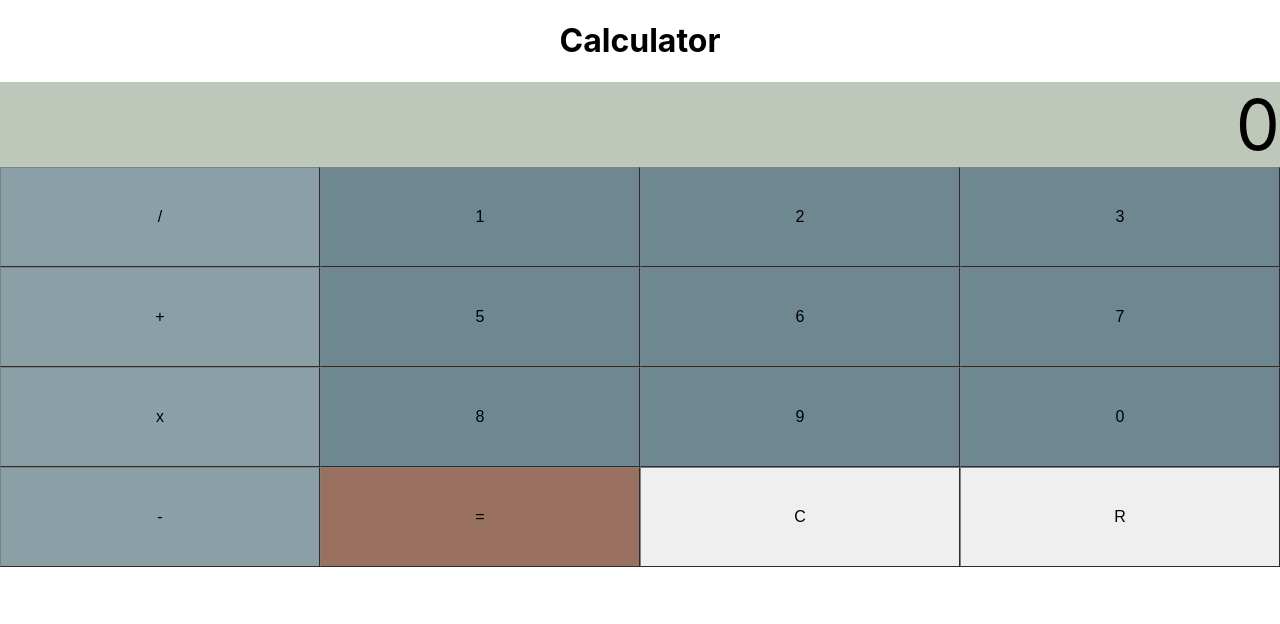
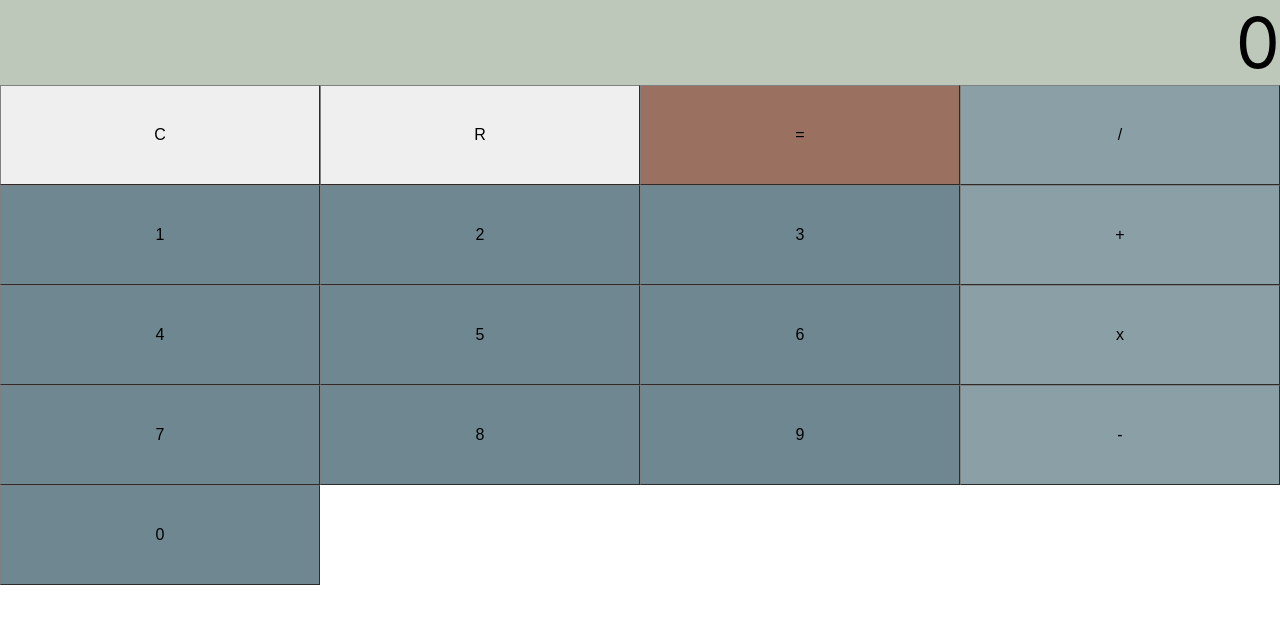
Before and after one commit to Poundednote/calculator, a React (Create React App) app: page / in a window 1280 px wide. Shown: the top 624 px of the page. Built offline with nearby package versions, Linux system fonts and the light colour scheme; the HTML template or start-up script is replaced by a standard one.

Commit message:
changed reset to clear current operator aswell

```diff
--- a/src/App.js
+++ b/src/App.js
@@ -1,5 +1,4 @@
 import React, { Component } from "react";
-import logo from "./logo.svg";
 import "./App.css";
 
 class App extends Component {
@@ -84,35 +83,36 @@ class App extends Component {
     this.setState({
       num: 0,
       result: 0,
+      sign: "",
     });
   };
 
   render() {
     return (
       <div className="App">
-        <h1>Calculator</h1>
         <Screen value={this.state.num ? this.state.num : this.state.result} />
         <div className="Buttons">
+          <Clear handleClear={this.handleClear} />
+          <Reset handleReset={this.handleReset} />
+          <Equals
+            sign={this.state.sign}
+            num={this.state.num}
+            handleResult={this.handleResult}
+          />
           <Operator sign="/" handleOperator={this.handleOperator} />
           <Button number={1} handleNum={this.handleNum} />
           <Button number={2} handleNum={this.handleNum} />
           <Button number={3} handleNum={this.handleNum} />
           <Operator sign="+" handleOperator={this.handleOperator} />
+          <Button number={4} handleNum={this.handleNum} />
           <Button number={5} handleNum={this.handleNum} />
           <Button number={6} handleNum={this.handleNum} />
+          <Operator sign="x" handleOperator={this.handleOperator} />
           <Button number={7} handleNum={this.handleNum} />
-          <Operator sign="x" handleOperator={this.handleOperator} />
           <Button number={8} handleNum={this.handleNum} />
           <Button number={9} handleNum={this.handleNum} />
+          <Operator sign="-" handleOperator={this.handleOperator} />
           <Button number={0} handleNum={this.handleNum} />
-          <Operator sign="-" handleOperator={this.handleOperator} />
-          <Equals
-            sign={this.state.sign}
-            num={this.state.num}
-            handleResult={this.handleResult}
-          />
-          <Clear handleClear={this.handleClear} />
-          <Reset handleReset={this.handleReset} />
         </div>
       </div>
     );
```
